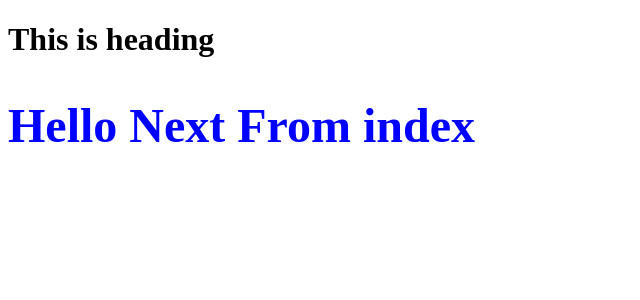
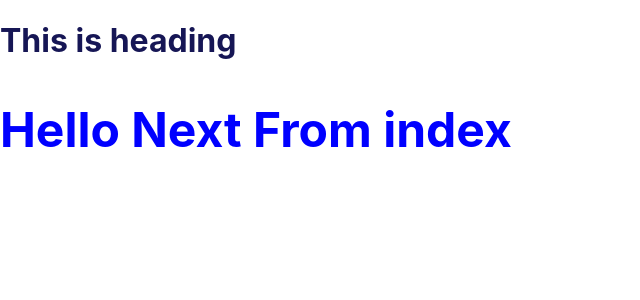
Before and after one commit to MdSamsuzzohaShayon/next.js-basic-to-advanced, a Next.js app: page / in a window 1280 px wide. Shown: the top 300 px of the page, without its empty margins (0-640 px from the left). Built offline with nearby package versions, Linux system fonts and the light colour scheme.

Commit message:
global style

```diff
--- a/pages/_app.tsx
+++ b/pages/_app.tsx
@@ -1,6 +1,7 @@
+import '../styles/globals.css'
 // Next.js uses the App component to initialize pages. You can override it and control the page initialization.
 /*
-import '../styles/globals.css'
+
 
 function MyApp({ Component, pageProps }) {
   return <Component {...pageProps} />
--- a/pages/index.tsx
+++ b/pages/index.tsx
@@ -3,7 +3,7 @@ function Heading(props) {
   return (
     <div>
       {/* INSPECT ELEMENT TO SEE NEXT IS ADDING A CLASS IN EVERY ELEMENT  */}
-      <h1>{props.heading}</h1>
+      <h1 className="blue" >{props.heading}</h1>
       {/* https://nextjs.org/blog/styling-next-with-styled-jsx */}
       {/* <style jsx>
         {`
--- a/styles/globals.css
+++ b/styles/globals.css
@@ -14,3 +14,7 @@ a {
 * {
   box-sizing: border-box;
 }
+
+.blue{
+  color: rgb(22, 22, 85);
+}
```
